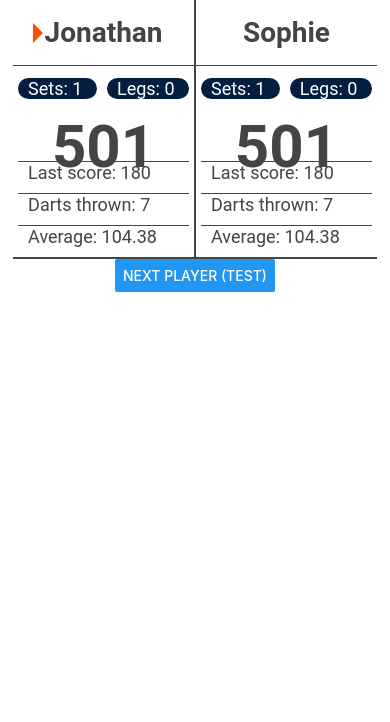
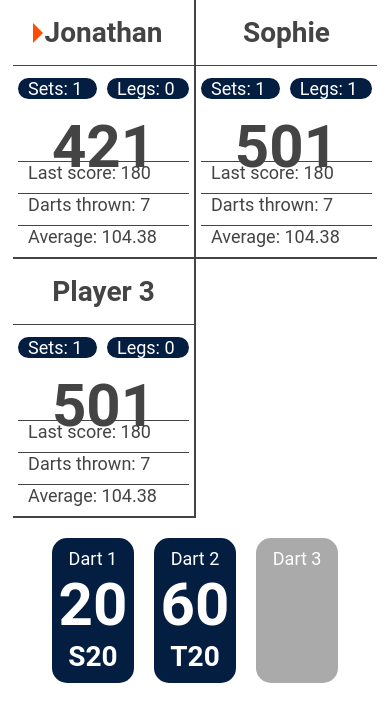
Before and after one commit to j0j0i996/dart-vader-scorer-app, a React Native app: screen / in a window 390 px wide. Shown: the top 722 px of the page. Built offline with nearby package versions, Linux system fonts and the light colour scheme.

Commit message:
Implementation of LiveDartsComponen

```diff
--- a/App.js
+++ b/App.js
@@ -5,7 +5,6 @@ import  colors from  './config/colors'
 import InGameScreen from './screens/InGameScreen';
 
 export default function App() {
-  console.log("App executed")
 
   return (
     <SafeAreaView style={styles.container}>
--- /dev/null
+++ b/components/LiveDartsComponent.js
@@ -0,0 +1,58 @@
+import React, { useState, useEffect } from 'react';
+import { StyleSheet, Text, View } from 'react-native';
+import colors from '../config/colors';
+import { Typography } from '../styles';
+import { Icon } from 'react-native-elements';
+
+
+export default function LiveDartsComponent(props) {
+  return (
+    <View style={styles.container}>
+        <SingleDartView scoreObject={props.scoreObject.first}/>
+        <SingleDartView scoreObject={props.scoreObject.second}/>
+        <SingleDartView scoreObject={props.scoreObject.third}/>
+    </View>
+  );
+}
+
+function SingleDartView(props) {
+
+    return (
+      <View style={[styles.singleDartBox, (props.scoreObject.score) ? {backgroundColor: colors.primary} : {backgroundColor: colors.lightgray, } ]}>
+          <Text style={styles.text}>Dart {props.scoreObject.throw}</Text>
+          <Text style={styles.header1} >{(props.scoreObject.score) ? props.scoreObject.score : ' '}</Text>
+          <Text style={styles.header3} >{(props.scoreObject.field) ? props.scoreObject.field : ' '}</Text>
+      </View>
+    )
+ }
+
+const styles = StyleSheet.create({
+    container: {
+        //flex:0.4,
+        margin:10,
+        justifyContent: 'space-around',
+        flexDirection: 'row',
+        marginBottom: 5,
+
+    },
+    singleDartBox: {
+        flex:1,
+        padding:10,
+        margin:10,
+        alignItems:'center',
+        borderRadius: 15,
+        backgroundColor: colors.lightgray,
+    },
+    header1: {
+        ...Typography.header1,
+        color: colors.white,
+    },
+    header3: {
+        ...Typography.header3,
+        color: colors.white,
+    },
+    text: {
+        ...Typography.text,
+        color: colors.white,
+    }
+});
--- a/components/PlayerScoreComponent.js
+++ b/components/PlayerScoreComponent.js
@@ -53,6 +53,8 @@ function ScoreBoardView(props) {
         horizontal={true}
         data={props.scoreBoard}
         renderItem={renderItem}
+        keyExtractor={(item) => item.k}
+        listKey={'11'}
         />
     </View>
   )
@@ -80,6 +82,8 @@ function StatsView(props) {
         horizontal={false}
         data={props.stats}
         renderItem={renderItem}
+        keyExtractor={(item) => item.k}
+        listKey={'12'}
         />
     </View>
   )
@@ -122,12 +126,10 @@ const styles = StyleSheet.create({
     backgroundColor: colors.primary,
   },
   scoreBoardText: {
-    flex: 1,
     ...Typography.text,
     color: colors.white,
   },
   statsItem: {
-    //alignSelf: 'center',
     flex:1,
     paddingLeft: 10,
     paddingRight: 10,
@@ -136,21 +138,16 @@ const styles = StyleSheet.create({
     borderColor: colors.gray,
   },
   statsText: {
-    flex: 1,
     ...Typography.text,
     color: colors.gray,
-
   },
   header1: {
-    flex: 1,
     ...Typography.header1,
     color: colors.gray,
   },
   header3: {
-    flex: 1,
     ...Typography.header3,
     color: colors.gray,
-    //flexWrap: 'wrap',
   },
   turnMarker: {
     left: '0%',
--- a/config/colors.js
+++ b/config/colors.js
@@ -5,4 +5,5 @@ export default {
     white: "#fff",
     black: "#000",
     gray: '#444444',
+    lightgray: '#AAAAAA',
 };
--- a/screens/InGameScreen.js
+++ b/screens/InGameScreen.js
@@ -3,16 +3,23 @@ import { StyleSheet, Text, View, Button, FlatList, Platform} from 'react-native'
 import colors from '../config/colors';
 import PlayerScoreComponent from '../components/PlayerScoreComponent';
 import { render } from 'react-dom';
+import LiveDartsComponent from '../components/LiveDartsComponent';
 
 export default function InGameScreen() {
     const [selectedID, setSelection] = useState(1);
 
     const playerList = [
-        { id: '1', name: 'Jonathan', remaining: 501, scoreBoard: [{k:'Sets', v: 1}, {k:'Legs', v: 0}], stats: [{k:'Last score', v: 180}, {k:'Darts thrown', v: 7}, {k:'Average', v: 104.38}] },
-        { id: '2', name: 'Sophie', remaining: 501, scoreBoard: [{k:'Sets', v: 1}, {k:'Legs', v: 0}], stats: [{k:'Last score', v: 180}, {k:'Darts thrown', v: 7}, {k:'Average', v: 104.38}] },
-        //{ id: '3', name: 'Player 3', remaining: 501, scoreBoard: [{k:'Sets', v: 1}, {k:'Legs', v: 0}], stats: [{k:'Last score', v: 180}, {k:'Darts thrown', v: 7}, {k:'Average', v: 104.38}] },
+        { id: '1', name: 'Jonathan', remaining: 421, scoreBoard: [{ k:'Sets', v: 1}, { k:'Legs', v: 0}], stats: [{k:'Last score', v: 180}, {k:'Darts thrown', v: 7}, {k:'Average', v: 104.38}] },
+        { id: '2', name: 'Sophie', remaining: 501, scoreBoard: [{ k:'Sets', v: 1}, { k:'Legs', v: 1}], stats: [{k:'Last score', v: 180}, {k:'Darts thrown', v: 7}, {k:'Average', v: 104.38}] },
+        { id: '3', name: 'Player 3', remaining: 501, scoreBoard: [{k:'Sets', v: 1}, {k:'Legs', v: 0}], stats: [{k:'Last score', v: 180}, {k:'Darts thrown', v: 7}, {k:'Average', v: 104.38}] },
         //{ id: '4', name: 'Player 4', remaining: 501, scoreBoard: [{k:'Sets', v: 1}, {k:'Legs', v: 0}], stats: [{k:'Last score', v: 180}, {k:'Darts thrown', v: 7}, {k:'Average', v: 104.38}] },
     ];
+
+    const scoreObject = {
+        first: {id: '1', throw: 1, score: 20, field: 'S20'},
+        second: {id: '2', throw: 2, score: 60, field: 'T20'},
+        third: {id: '3', throw: 3, score: false, field: false},
+    }
 
     const renderPlayerItem = ({ item }) => (
         <View style={[styles.item, item.id%2==0 ? { } : { borderRightWidth: 2, } ]}>
@@ -27,12 +34,10 @@ export default function InGameScreen() {
             numColumns={2}
             data={playerList}
             renderItem={renderPlayerItem}
+            listKey={'1'}
         />
         </View>
-        <Button
-            onPress={() => (selectedID == playerList.length) ? setSelection(1) : setSelection(selectedID + 1)}
-            title={"Next Player (Test)"}
-        />
+        <LiveDartsComponent scoreObject={scoreObject}/>
     </View>
   );
 }
--- a/styles/index.js
+++ b/styles/index.js
@@ -1,3 +1,3 @@
 import * as Typography from './Typography'
 
-export { Typography}
+export { Typography }
```
